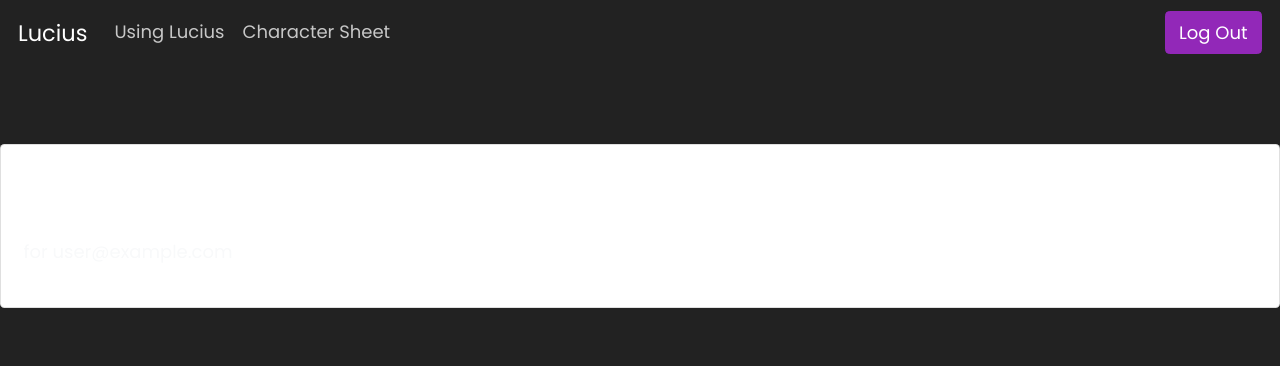
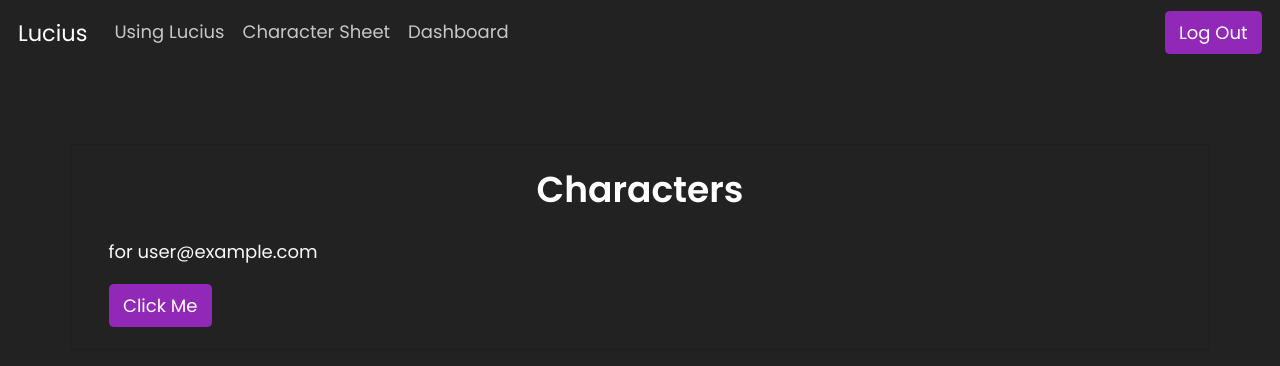
Before and after one commit to ShrikeFound/lucius, a React app: page /dashboard in a window 1280 px wide. Built offline with nearby package versions, Linux system fonts and the light colour scheme; some packages are replaced by stand-ins of ours; no server answers; the database is empty; sample sign-in values are in the browser's storage.

Commit message:
added firebase database, user creation
user now gets added as an object in database when someone signs up.

```diff
--- a/package.json
+++ b/package.json
@@ -8,7 +8,7 @@
     "@testing-library/react": "^11.1.0",
     "@testing-library/user-event": "^12.1.10",
     "bootstrap": "^4.6.0",
-    "firebase": "^8.2.7",
+    "firebase": "^8.2.9",
     "node-sass": "^5.0.0",
     "react": "^17.0.1",
     "react-bootstrap": "^1.4.3",
--- a/src/components/Dashboard.js
+++ b/src/components/Dashboard.js
@@ -1,17 +1,35 @@
 import React from 'react'
-import { Card} from 'react-bootstrap'
+import { Button, Card} from 'react-bootstrap'
 import { useAuth } from '../contexts/AuthContext'
+import app from "../firebase.js"
+const Dashboard = () => {
+  const { currentUser } = useAuth();
 
-const Dashboard = () => {
-  const { currentUser} = useAuth();
+  app.database().ref('users/' + currentUser.uid).on("value", (snapshot) => {
+    const user = snapshot.val()
+    if (user) {
+      //do nothing
+    } else {
+      console.log("no user!");
+      app.database().ref('users/' + currentUser.uid).set({
+          id: currentUser.uid,
+          email: currentUser.email,
+      })
+    }
+  })
+
+
+  const createCharacter = () => {
+
+  }
 
   return (
     <>
-      <Card>
+      <Card className="container">
         <Card.Body>
           <h2 className="text-center mb-4">Characters</h2>
-          <p>for {currentUser && currentUser.email}</p>
-          {/* <Link to ="/update-profile" className="btn btn-primary w-100 mt-3">Update Profile</Link> */}
+          <p>for {currentUser.email}</p>
+          <Button onClick={createCharacter}>Click Me</Button>
         </Card.Body>
       </Card>
     </>
--- a/src/components/Header.js
+++ b/src/components/Header.js
@@ -37,6 +37,7 @@
         <Nav className="mr-auto">
           <Link className="nav-link" to="/using-lucius">Using Lucius</Link>
           <Link className="nav-link" to="/character-sheet">Character Sheet</Link>
+          {currentUser ? <Link className="nav-link" to="/dashboard">Dashboard</Link> : null}
         </Nav>
 
           <Nav>
--- a/src/components/Signup.js
+++ b/src/components/Signup.js
@@ -1,6 +1,7 @@
 import React, { useRef,useState } from 'react'
 import { Card, Button, Form, Alert } from 'react-bootstrap'
 import { useAuth } from '../contexts/AuthContext'
+import app from "../firebase.js"
 import { Link, useHistory } from 'react-router-dom'
 const Signup = () => {
 
@@ -15,15 +16,19 @@
 
 
   const handleSubmit = async (e) => {
+    console.log("submitting!");
     e.preventDefault();
     if (passwordRef.current.value !== passwordConfirmRef.current.value) {
       return setError("Passwords do not match")
     }
     try {
+      console.log("trying!");
       setError("");
       setLoading(true);
       await signup(emailRef.current.value, passwordRef.current.value);
+      console.log("in here~");
       history.push("/dashboard");
+
     } catch (error) {
       setError("Sign up failed.");
     }
--- a/src/custom.scss
+++ b/src/custom.scss
@@ -65,3 +65,6 @@
   border-left: 0;
   border-right: 0;
 }
+.card {
+  background-color: inherit;
+}
--- a/src/firebase.js
+++ b/src/firebase.js
@@ -1,8 +1,9 @@
 import firebase from 'firebase/app'
 import "firebase/auth"
+import "firebase/database"
 const firebaseConfig = require("./firebaseConfig.json")
 
 const app = firebase.initializeApp(firebaseConfig)
+export const auth = app.auth()
 
-export const auth = app.auth()
 export default app
```
Also changed, not shown: 1 other file.
